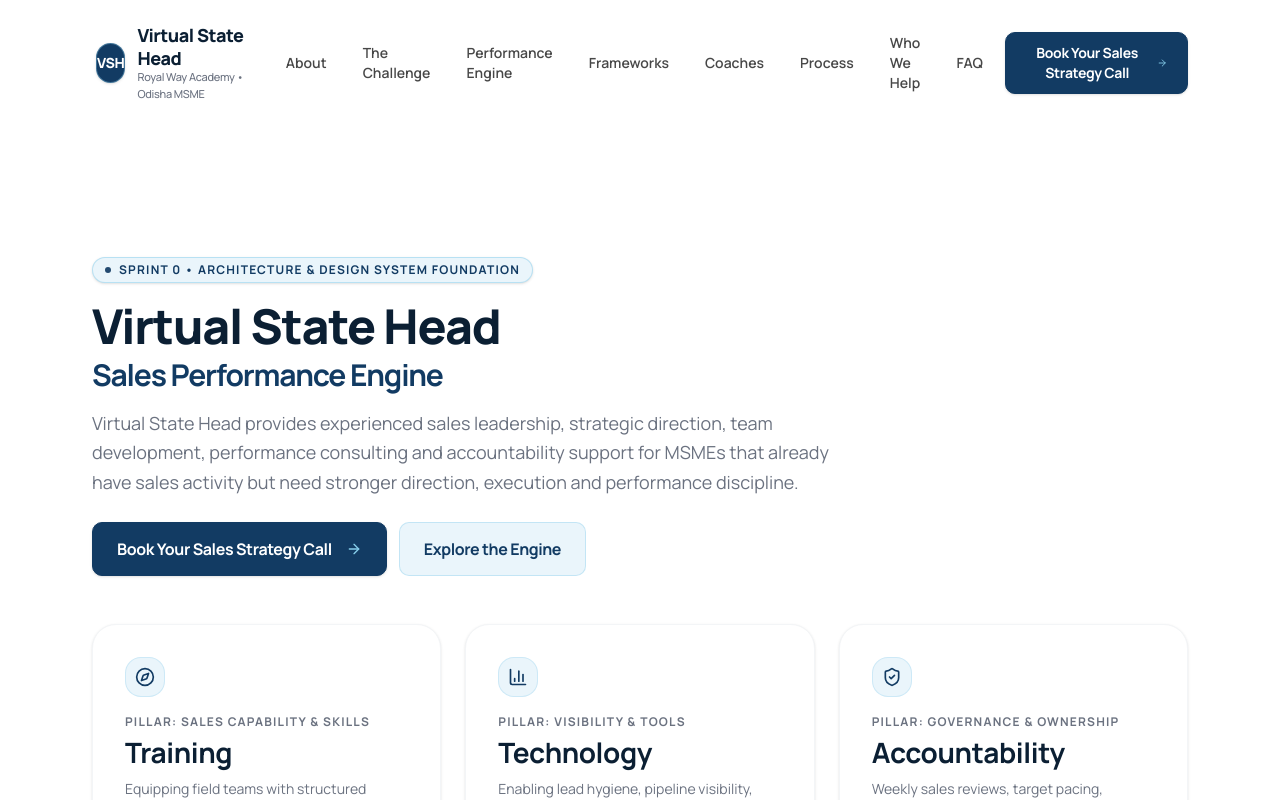
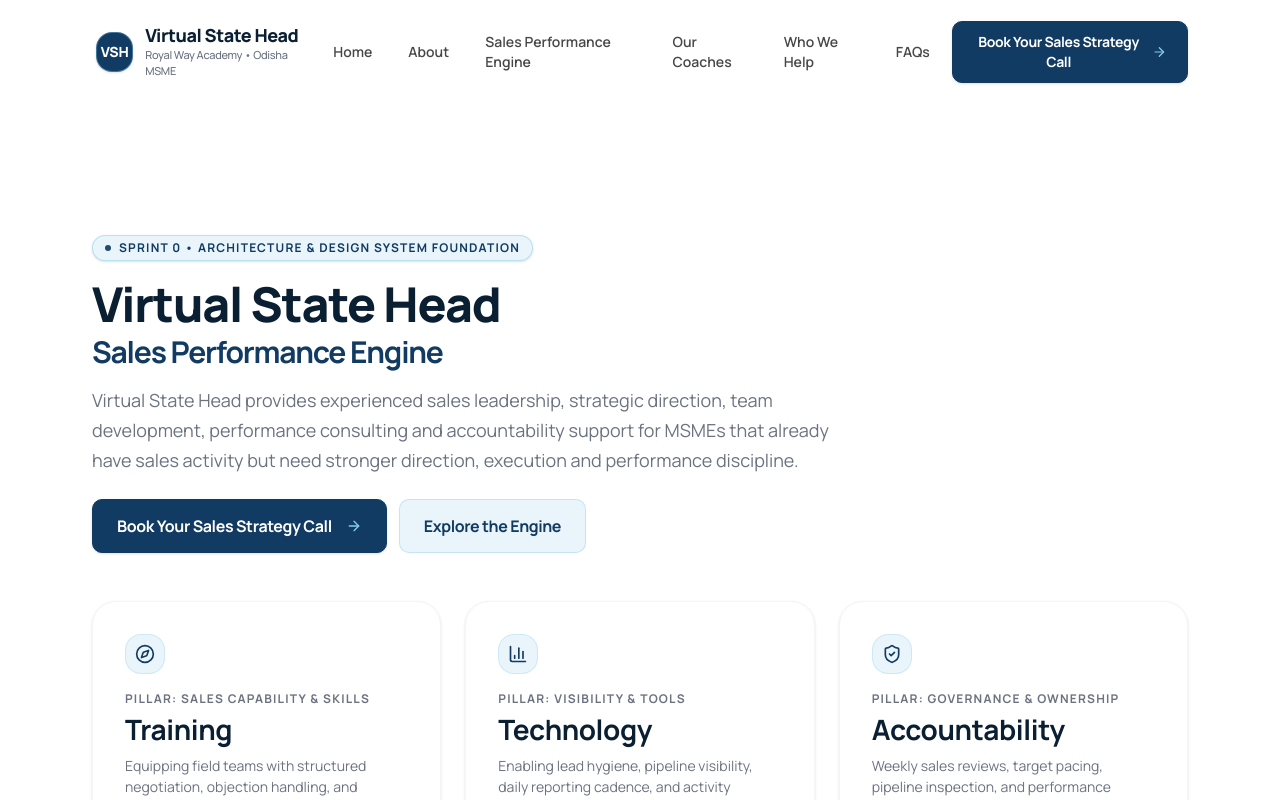
Before and after one commit to Bedant1424/virtual-state-head, a React (Vite) app: page / in a window 1280 px wide. Shown: the top 800 px of the page. Built offline with nearby package versions, Linux system fonts and the light colour scheme.

Commit message:
feat(header): refine header visual states, scroll transition, and navigation

```diff
--- a/src/components/layout/Header.tsx
+++ b/src/components/layout/Header.tsx
@@ -30,8 +30,8 @@
         className={cn(
           'sticky top-0 z-40 w-full transition-all duration-200 border-b',
           isScrolled
-            ? 'bg-white/95 backdrop-blur-md border-paper shadow-sm py-3.5'
-            : 'bg-white border-transparent py-4 sm:py-5',
+            ? 'bg-white/95 backdrop-blur-md border-paper shadow-sm py-3 sm:py-3.5'
+            : 'bg-transparent border-transparent py-4 sm:py-5',
           className
         )}
       >
--- a/src/data/siteContent.ts
+++ b/src/data/siteContent.ts
@@ -78,10 +78,21 @@
   readonly note: string;
 }
 
+export interface AuthorityConcept {
+  readonly title: string;
+  readonly description: string;
+}
+
+export interface AuthorityStripData {
+  readonly royalBalExperience: string;
+  readonly concepts: readonly AuthorityConcept[];
+}
+
 export interface SiteContent {
   readonly brand: BrandMetadata;
   readonly navigation: readonly NavigationItem[];
   readonly cta: CtaConfig;
+  readonly authority: AuthorityStripData;
   readonly pillars: readonly EnginePillar[];
   readonly frameworks: readonly Framework[];
   readonly coaches: readonly Coach[];
@@ -107,20 +118,40 @@
   },
 
   navigation: [
+    { id: 'home', label: 'Home', href: '#' },
     { id: 'about', label: 'About', href: '#about' },
-    { id: 'problem', label: 'The Challenge', href: '#problem' },
-    { id: 'engine', label: 'Performance Engine', href: '#engine' },
-    { id: 'frameworks', label: 'Frameworks', href: '#frameworks' },
-    { id: 'coaches', label: 'Coaches', href: '#coaches' },
-    { id: 'process', label: 'Process', href: '#process' },
+    { id: 'engine', label: 'Sales Performance Engine', href: '#engine' },
+    { id: 'coaches', label: 'Our Coaches', href: '#coaches' },
     { id: 'fit', label: 'Who We Help', href: '#fit' },
-    { id: 'faq', label: 'FAQ', href: '#faq' },
+    { id: 'faq', label: 'FAQs', href: '#faq' },
   ],
 
   cta: {
     primaryLabel: 'Book Your Sales Strategy Call',
     secondaryLabel: 'Explore the Engine',
     helperText: 'Confidential 1-on-1 strategy discussion for MSME leadership in Odisha.',
+  },
+
+  authority: {
+    royalBalExperience: '30+ Years Sales Experience (Royal Bal)',
+    concepts: [
+      {
+        title: 'Experienced Sales Leadership',
+        description: 'Senior executive direction guiding field execution and pipeline rigor',
+      },
+      {
+        title: 'Strategic Direction',
+        description: 'Target market clarity, territory structuring, and margin protection',
+      },
+      {
+        title: 'Team Performance',
+        description: 'Capability development, objection handling, and conversion discipline',
+      },
+      {
+        title: 'Accountability',
+        description: 'Weekly reviews, pacing governance, and ownership removing founder burden',
+      },
+    ],
   },
 
   pillars: [
```
